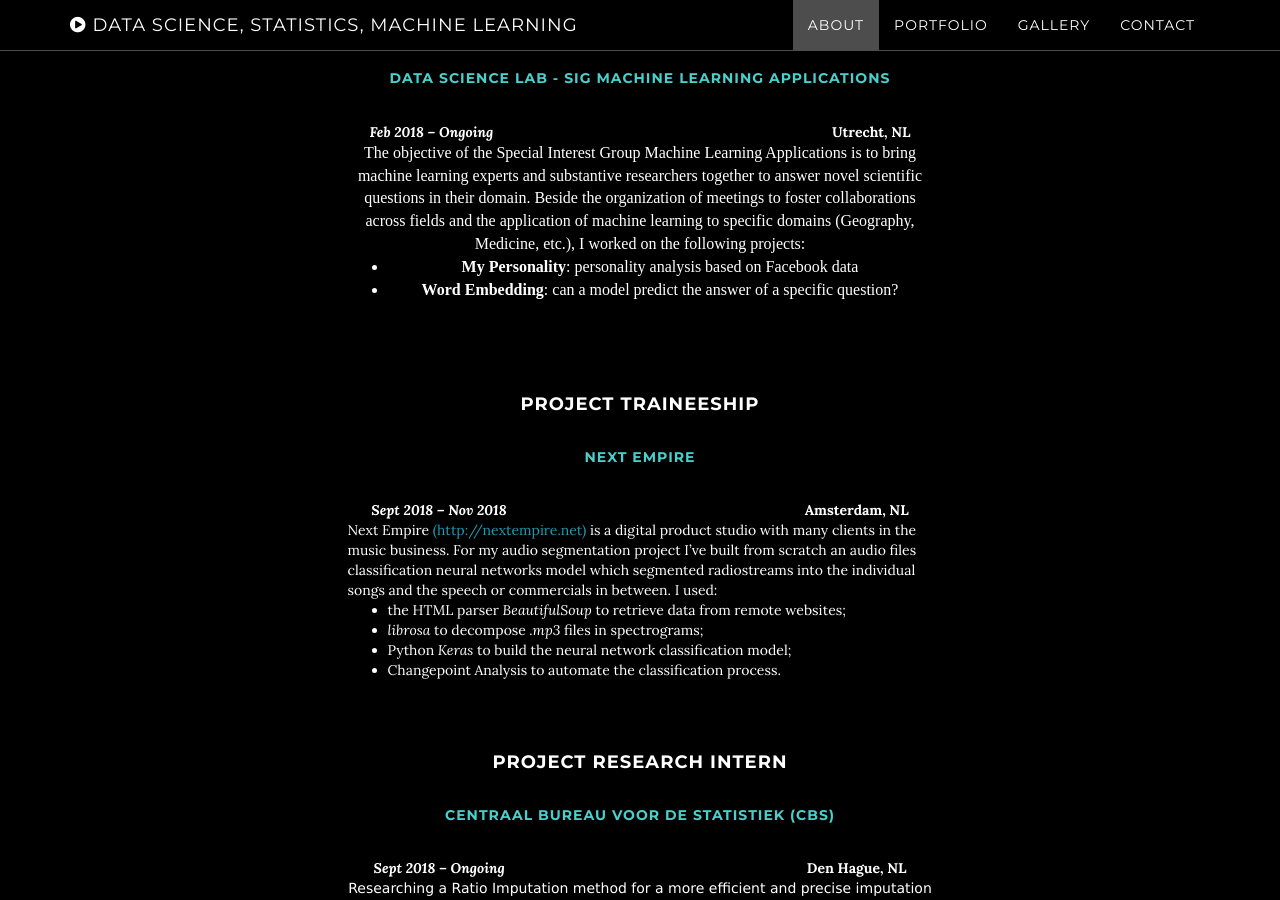
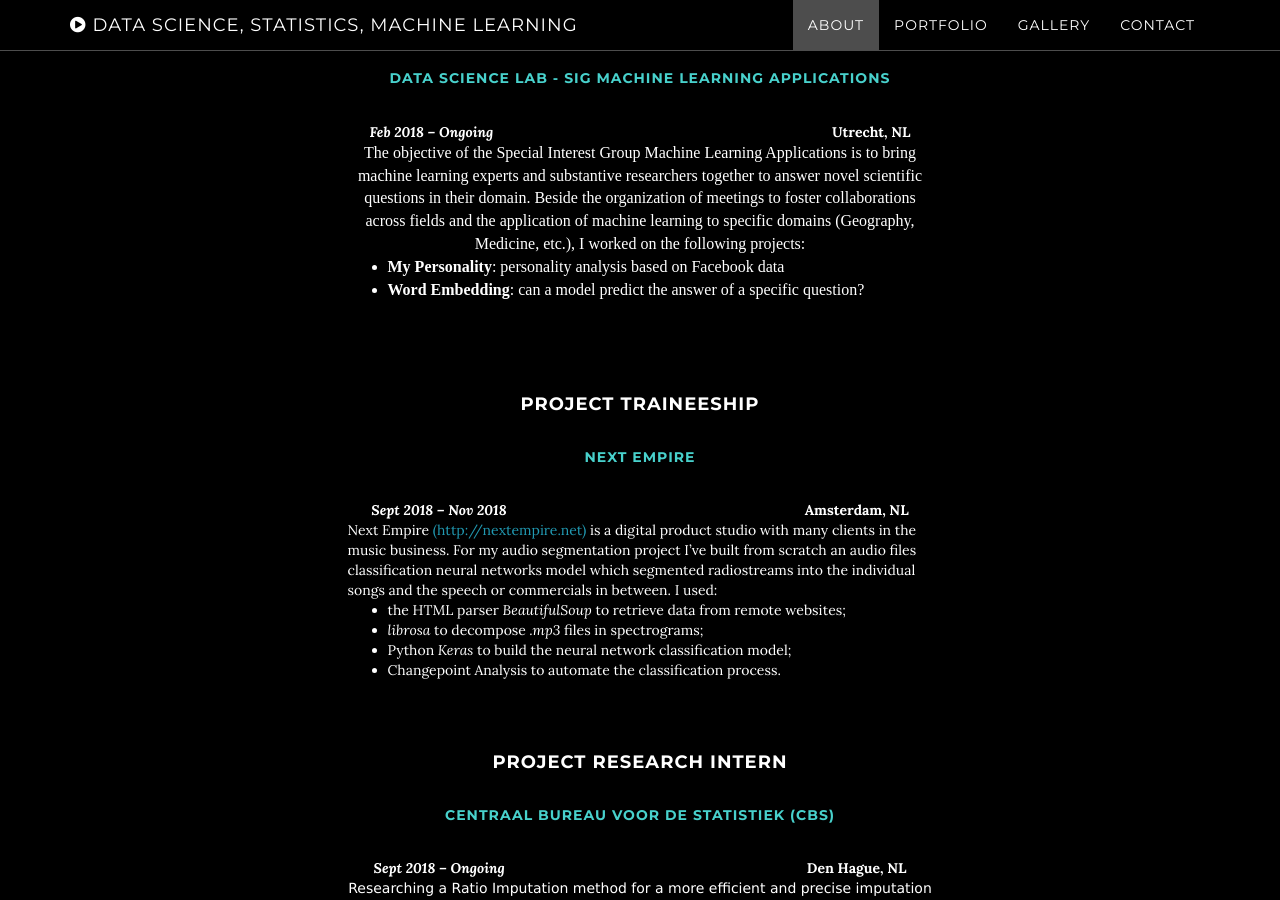
Before and after one commit to AgneseG/AgneseG.github.io, a Jekyll site: the page built from index.html, in a window 1280 px wide and 900 px high, scrolled down 1173 px. Built offline with Jekyll 4.4.1, drawn with Linux system fonts in a browser that asks for light colours.

Commit message:
Update about.html

```diff
--- a/_includes/about.html
+++ b/_includes/about.html
@@ -22,8 +22,8 @@ div.cntr {
 <strong  style="text-align: left;"><em>Feb 2018 &ndash; Ongoing &nbsp;</em> &nbsp;&nbsp;&nbsp; &nbsp;&nbsp;&nbsp; &nbsp;&nbsp;&nbsp;&nbsp;&nbsp;&nbsp;&nbsp;&nbsp;&nbsp;&nbsp;  &nbsp;&nbsp;&nbsp; &nbsp;&nbsp;&nbsp;&nbsp;&nbsp;&nbsp;&nbsp;&nbsp; &nbsp;  &nbsp; &nbsp; &nbsp; &nbsp; &nbsp; &nbsp; &nbsp; &nbsp; &nbsp; &nbsp;&nbsp; &nbsp; &nbsp; &nbsp; &nbsp; &nbsp; &nbsp; &nbsp; &nbsp; &nbsp; &nbsp; &nbsp; &nbsp; &nbsp; &nbsp; &nbsp; &nbsp; &nbsp; Utrecht, NL</strong>
 <div  style="font-family:Didot;font-size:16px;font-weight:500;" >The objective of the Special Interest Group Machine Learning Applications is to bring machine learning experts and substantive researchers together to answer novel scientific questions in their domain. Beside the organization of meetings to foster collaborations across fields and the application of machine learning to specific domains (Geography, Medicine, etc.), I worked on the following projects:</div>
 <ul>
-<li  style="font-family:Didot;font-size:16px;font-weight:500;"><strong>My Personality</strong>: personality analysis based on Facebook data</li>
-<li  style="font-family:Didot;font-size:16px;font-weight:500;" ><strong>Word Embedding</strong>: can a model predict the answer of a specific question?</li>
+<li  style="font-family:Didot;font-size:16px;font-weight:500;text-align: left;"><strong>My Personality</strong>: personality analysis based on Facebook data</li>
+<li  style="font-family:Didot;font-size:16px;font-weight:500;text-align: left;" ><strong>Word Embedding</strong>: can a model predict the answer of a specific question?</li>
 </ul>
  <br/>  <h6 style="color:black">I</h6>     </div>
                         <div class="cntr">
```
